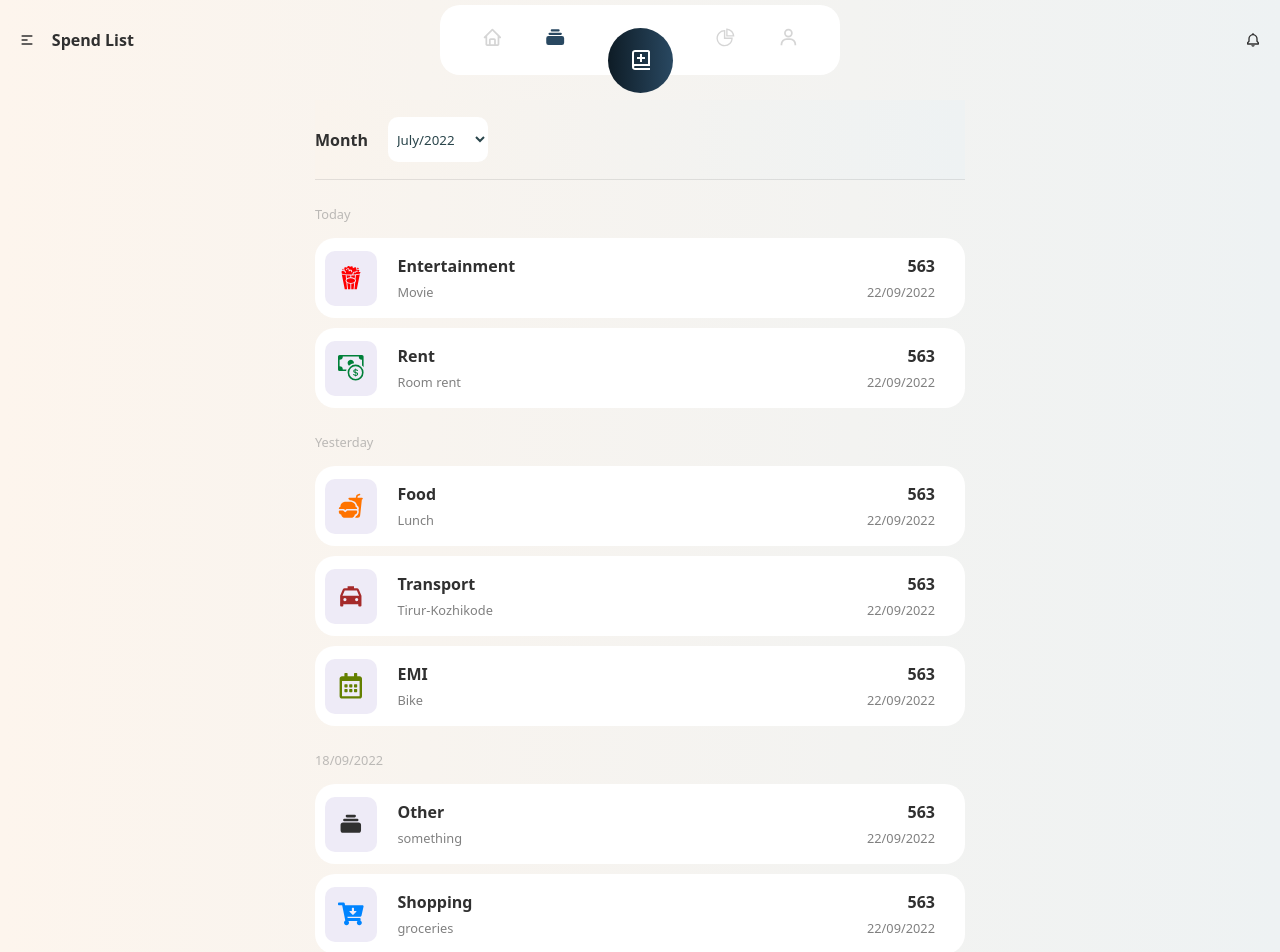
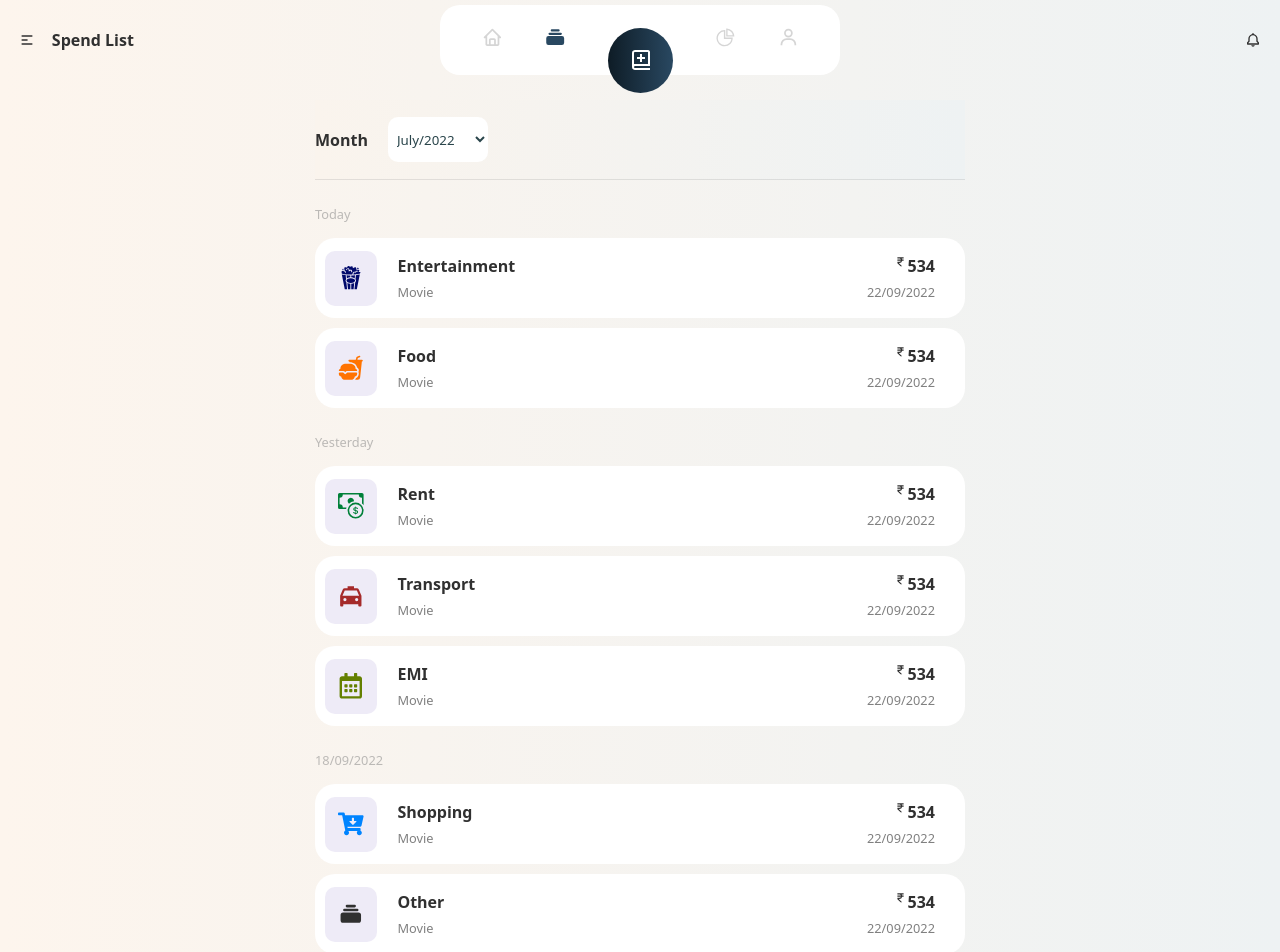
Before and after one commit to fasilkp/expense-tracker, a React (Create React App) app in the folder client/: page /list in a window 1280 px wide. Shown: the top 952 px of the page. Built offline with nearby package versions, Linux system fonts and the light colour scheme.

Commit message:
list item component created

```diff
--- a/client/src/components/AddExpense/AddExpense.css
+++ b/client/src/components/AddExpense/AddExpense.css
@@ -86,8 +86,8 @@
 .category-icon.food{
     color: rgb(255, 115, 0);
 }
-.category-icon.entertaintment{
-    color: red;
+.category-icon.entertainment{
+    color: rgb(1, 9, 107);
 }
 .category-icon.rent{
     color: rgb(0, 128, 57);
--- a/client/src/components/ListCompnent/ListCom.jsx
+++ b/client/src/components/ListCompnent/ListCom.jsx
@@ -6,105 +6,102 @@ import { FaCartArrowDown, FaRegCalendarAlt} from 'react-icons/fa'
 import { RiTaxiFill} from 'react-icons/ri'
 import './ListComp.css'
 import { BsCashCoin } from 'react-icons/bs'
+import ListItem from './ListItem'
 function ListComp() {
+    var Components={
+        entertainment: {
+            icon:GiPopcorn,
+            className:"list-category-icon entertainment"
+        },
+        rent: {
+            icon:BsCashCoin,
+            className:"list-category-icon rent"
+        },
+        food: {
+            icon:IoFastFood,
+            className:"list-category-icon food"
+        },
+        transport: {
+            icon:RiTaxiFill,
+            className:"list-category-icon transport"
+        },
+        emi: {
+            icon:FaRegCalendarAlt,
+            className:"list-category-icon emi"
+        },
+        shopping: {
+            icon:FaCartArrowDown,
+            className:"list-category-icon shopping"
+        },
+        other: {
+            icon:HiCollection,
+            className:"list-category-icon other"
+        },
+    }
+
   return (
         <div className="list-container">
 
             <div className="list-items">
                 <caption>Today</caption>
-                <div className="list-item">
-                    <div className="list-logo">
-                    <GiPopcorn className="list-category-icon entertaintment" />
-                    </div>
-                    <div className="list-desc">
-                        <b className="list-item-name">Entertainment</b>
-                        <span className="list-item-brief">Movie</span>
-                    </div>
-                    <div className="list-amount-details">
-                        <b className="list-item-amount"> 563</b>
-                        <span className="list-item-date">22/09/2022</span>
-                    </div>
-                </div>
-                <div className="list-item">
-                    <div className="list-logo">
-                    <BsCashCoin className="list-category-icon rent" />
-                    </div>
-                    <div className="list-desc">
-                        <b className="list-item-name">Rent</b>
-                        <span className="list-item-brief">Room rent</span>
-                    </div>
-                    <div className="list-amount-details">
-                        <b className="list-item-amount"> 563</b>
-                        <span className="list-item-date">22/09/2022</span>
-                    </div>
-                </div>
+                <ListItem
+                IconComponent={Components['entertainment'].icon}
+                className={Components['entertainment'].className}
+                amount={534}
+                desc={"Movie"}
+                date={"22/09/2022"}
+                category={"Entertainment"}
+                />
+                <ListItem
+                IconComponent={Components['food'].icon}
+                className={Components['food'].className}
+                amount={534}
+                desc={"Movie"}
+                date={"22/09/2022"}
+                category={"Food"}
+                />
                 <caption>Yesterday</caption>
-                <div className="list-item">
-                    <div className="list-logo">
-                    <IoFastFood className="list-category-icon food" />
-                    </div>
-                    <div className="list-desc">
-                        <b className="list-item-name">Food</b>
-                        <span className="list-item-brief">Lunch</span>
-                    </div>
-                    <div className="list-amount-details">
-                        <b className="list-item-amount"> 563</b>
-                        <span className="list-item-date">22/09/2022</span>
-                    </div>
-                </div>
-                <div className="list-item">
-                    <div className="list-logo">
-                    <RiTaxiFill className="list-category-icon transport" />
-                    </div>
-                    <div className="list-desc">
-                        <b className="list-item-name">Transport</b>
-                        <span className="list-item-brief">Tirur-Kozhikode</span>
-                    </div>
-                    <div className="list-amount-details">
-                        <b className="list-item-amount"> 563</b>
-                        <span className="list-item-date">22/09/2022</span>
-                    </div>
-                </div>
-                <div className="list-item">
-                    <div className="list-logo">
-                    <FaRegCalendarAlt className="list-category-icon emi" />
-                    </div>
-                    <div className="list-desc">
-                        <b className="list-item-name">EMI</b>
-                        <span className="list-item-brief">Bike</span>
-                    </div>
-                    <div className="list-amount-details">
-                        <b className="list-item-amount"> 563</b>
-                        <span className="list-item-date">22/09/2022</span>
-                    </div>
-                </div>
+                <ListItem
+                IconComponent={Components['rent'].icon}
+                className={Components['rent'].className}
+                amount={534}
+                desc={"Movie"}
+                date={"22/09/2022"}
+                category={"Rent"}
+                />
+                <ListItem
+                IconComponent={Components['transport'].icon}
+                className={Components['transport'].className}
+                amount={534}
+                desc={"Movie"}
+                date={"22/09/2022"}
+                category={"Transport"}
+                />
+                <ListItem
+                IconComponent={Components['emi'].icon}
+                className={Components['emi'].className}
+                amount={534}
+                desc={"Movie"}
+                date={"22/09/2022"}
+                category={"EMI"}
+                />
                 <caption>18/09/2022</caption>
-                <div className="list-item">
-                    <div className="list-logo">
-                    <HiCollection className="list-category-icon other" />
-                    </div>
-                    <div className="list-desc">
-                        <b className="list-item-name">Other</b>
-                        <span className="list-item-brief">something</span>
-                    </div>
-                    <div className="list-amount-details">
-                        <b className="list-item-amount"> 563</b>
-                        <span className="list-item-date">22/09/2022</span>
-                    </div>
-                </div>
-                <div className="list-item">
-                    <div className="list-logo">
-                    <FaCartArrowDown className="list-category-icon shopping" />
-                    </div>
-                    <div className="list-desc">
-                        <b className="list-item-name">Shopping</b>
-                        <span className="list-item-brief">groceries</span>
-                    </div>
-                    <div className="list-amount-details">
-                        <b className="list-item-amount"> 563</b>
-                        <span className="list-item-date">22/09/2022</span>
-                    </div>
-                </div>
+                <ListItem
+                IconComponent={Components['shopping'].icon}
+                className={Components['shopping'].className}
+                amount={534}
+                desc={"Movie"}
+                date={"22/09/2022"}
+                category={"Shopping"}
+                />
+                <ListItem
+                IconComponent={Components['other'].icon}
+                className={Components['other'].className}
+                amount={534}
+                desc={"Movie"}
+                date={"22/09/2022"}
+                category={"Other"}
+                />
             </div>
         </div>
   )
--- a/client/src/components/ListCompnent/ListComp.css
+++ b/client/src/components/ListCompnent/ListComp.css
@@ -56,14 +56,22 @@
     font-size: .8rem;
     color: grey;
 }
+.list-item-amount{
+    font-size: .85rem;
+    display: flex;
+    align-items: flex-start;
+}
+.list-item-amount b{
+    font-size: 1rem;
+}
 .list-category-icon{
     font-size: 1.6rem;
 }
 .list-category-icon.food{
     color: rgb(255, 115, 0);
 }
-.list-category-icon.entertaintment{
-    color: red;
+.list-category-icon.entertainment{
+    color: rgb(1, 9, 107);
 }
 .list-category-icon.rent{
     color: rgb(0, 128, 57);
--- /dev/null
+++ b/client/src/components/ListCompnent/ListItem.jsx
@@ -0,0 +1,27 @@
+import React from 'react'
+import { BiRupee } from 'react-icons/bi'
+import './ListComp.css'
+
+function ListItem({IconComponent, className, category, desc, date, amount})
+{
+    return (
+        <>
+            <div className="list-item">
+                        <div className="list-logo">
+                        <IconComponent className={className} />
+                        </div>
+                        <div className="list-desc">
+                            <b className="list-item-name">{category}</b>
+                            <span className="list-item-brief">{desc}</span>
+                        </div>
+                        <div className="list-amount-details">
+
+                            <div className="list-item-amount"><BiRupee/> <b>{amount}</b></div>
+                            <span className="list-item-date">{date}</span>
+                        </div>
+            </div>
+        </>
+    )
+}
+
+export default ListItem
```
